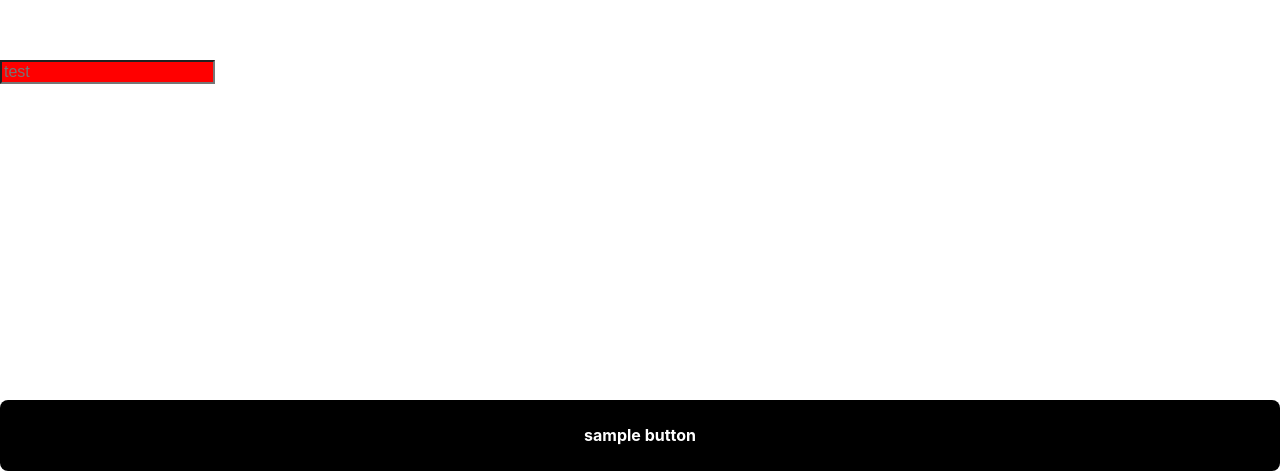
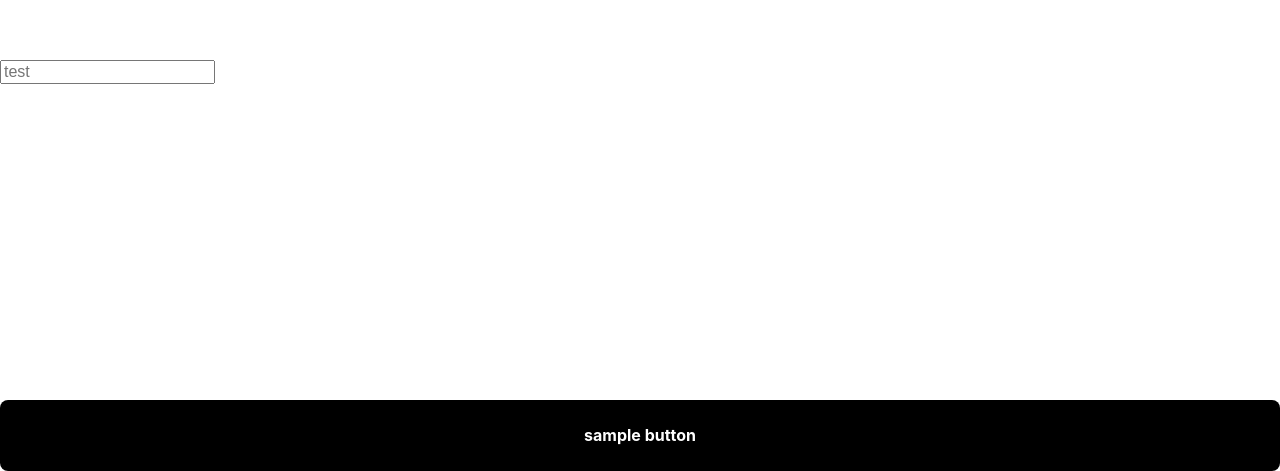
Before and after one commit to oligeon-dev/pwa, a React (Vite) app: page / in a window 1280 px wide. Shown: the part 329-800 px from the top of the page. Built offline with nearby package versions, Linux system fonts and the light colour scheme.

Commit message:
androidでも

```diff
--- a/src/App.tsx
+++ b/src/App.tsx
@@ -7,7 +7,7 @@ function App() {
 
   useEffect(() => {
     const registerPushupEvent = () => {
-      if (!/iPhone|iPad|iPod/.test(navigator.userAgent)) return;
+      // if (!/iPhone|iPad|iPod/.test(navigator.userAgent)) return;
 
       const handleResize = (event: Event) => {
         const target = event.target as VisualViewport;
@@ -37,7 +37,7 @@ function App() {
     <div>
       <input
         type="text"
-        style={{ backgroundColor: "red" }}
+        // style={{ backgroundColor: "" }}
         placeholder="test"
       />
       <button
```
